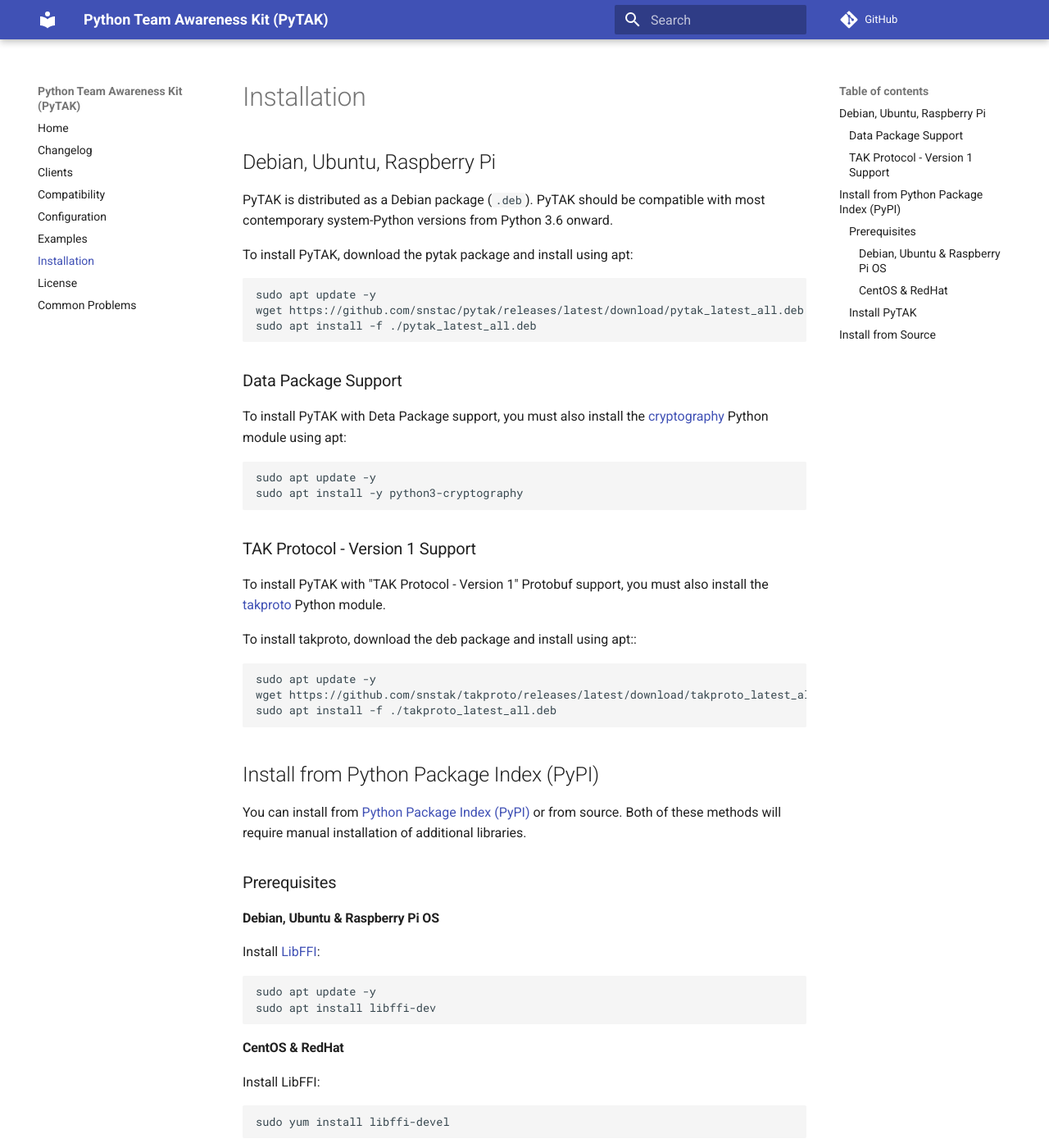
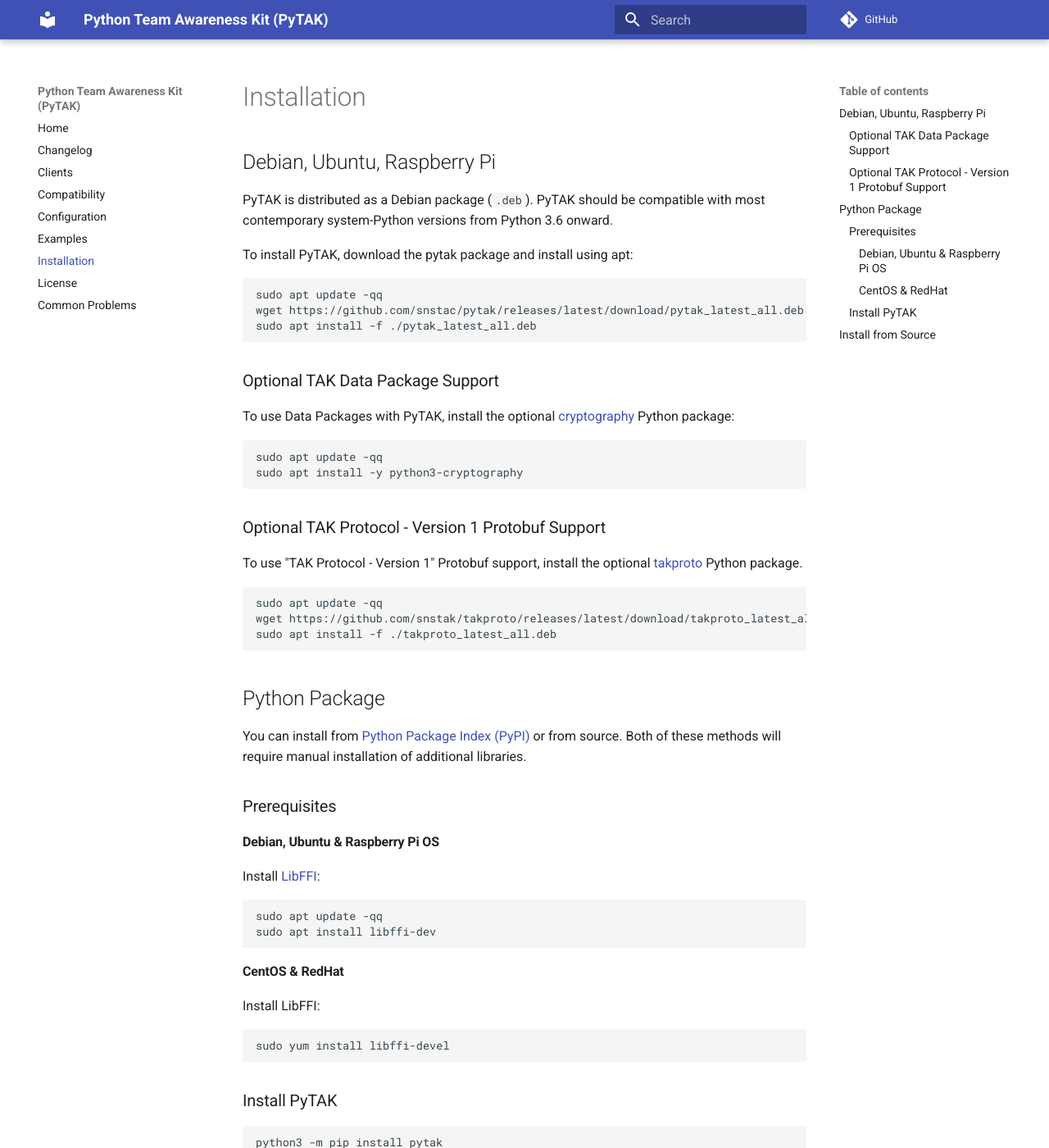
Before and after one commit to snstac/pytak, an MkDocs documentation site: the page built from docs/installation.md, in a window 1280 px wide and 1400 px high. Shown: the whole window at 82% size. Built offline with MkDocs 1.6.1 and Material for MkDocs 9.7.7, drawn with Linux system fonts in a browser that asks for light colours; comment, search, counter and statistics services are not loaded.

Commit message:
Install docs update

````diff
--- a/docs/installation.md
+++ b/docs/installation.md
@@ -5,33 +5,31 @@
 To install PyTAK, download the pytak package and install using apt:
 
 ```sh
-sudo apt update -y
+sudo apt update -qq
 wget https://github.com/snstac/pytak/releases/latest/download/pytak_latest_all.deb
 sudo apt install -f ./pytak_latest_all.deb
 ```
 
-### Data Package Support
+### Optional TAK Data Package Support
 
-To install PyTAK with Deta Package support, you must also install the [cryptography](https://cryptography.io/en/latest/installation/) Python module using apt:
+To use Data Packages with PyTAK, install the optional [cryptography](https://cryptography.io/en/latest/installation/) Python package:
 
 ```sh
-sudo apt update -y
+sudo apt update -qq
 sudo apt install -y python3-cryptography
 ```
 
-### TAK Protocol - Version 1 Support
+### Optional TAK Protocol - Version 1 Protobuf Support
 
-To install PyTAK with "TAK Protocol - Version 1" Protobuf support, you must also install the [takproto](https://github.com/snstac/takproto) Python module.
-
-To install takproto, download the deb package and install using apt::
+To use "TAK Protocol - Version 1" Protobuf support, install the optional [takproto](https://github.com/snstac/takproto) Python package.
 
 ```sh
-sudo apt update -y
+sudo apt update -qq
 wget https://github.com/snstak/takproto/releases/latest/download/takproto_latest_all.deb
 sudo apt install -f ./takproto_latest_all.deb
 ```
 
-## Install from Python Package Index (PyPI)
+## Python Package
 
 You can install from [Python Package Index (PyPI)](https://pypi.org/) or from source. Both of these methods will require manual installation of additional libraries.
 
@@ -41,7 +39,7 @@
 
 Install [LibFFI](https://sourceware.org/libffi/):
 ```sh
-sudo apt update -y
+sudo apt update -qq
 sudo apt install libffi-dev
 ```
 
````
Also changed, not shown: CHANGELOG.md (+0 -1 lines).
